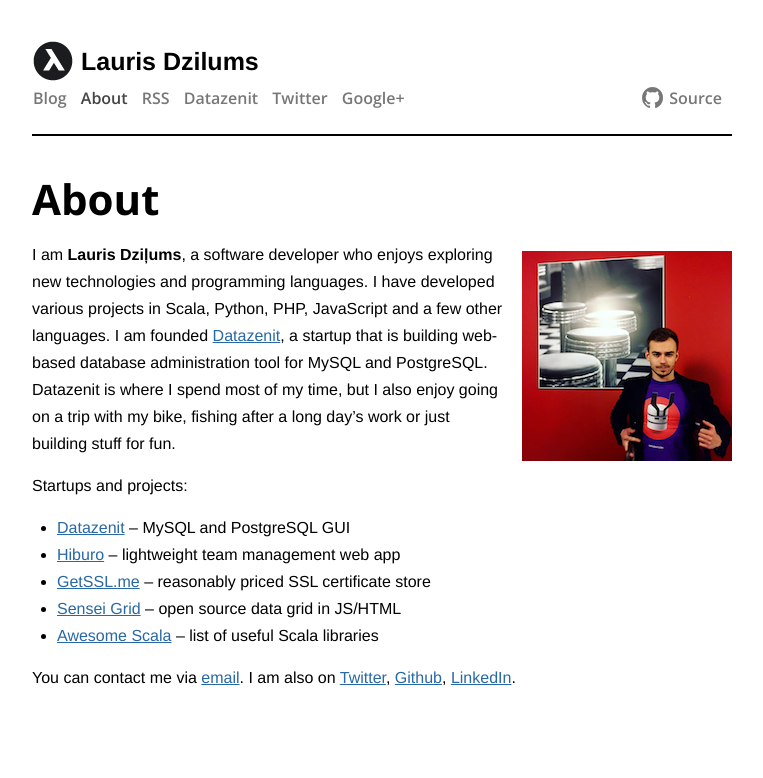
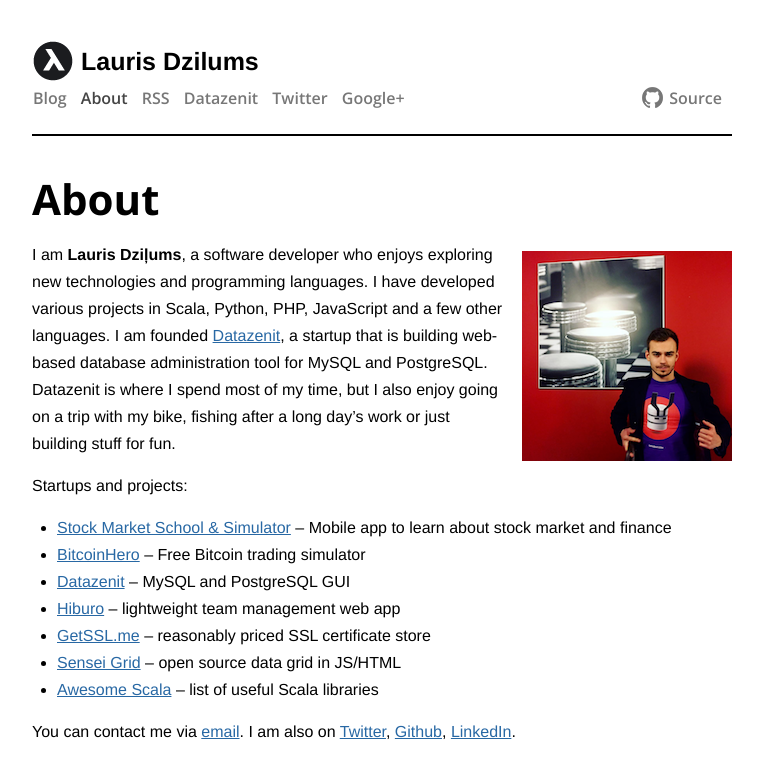
Before and after one commit to lauris/lauris.github.com, a Jekyll site: the page built from about.md, in a window 1280 px wide. Shown: the top 778 px of the page, without its empty margins (258-1021 px from the left). Built offline with Jekyll 4.4.1, drawn with Linux system fonts in a browser that asks for light colours.

Commit message:
Update about.md

```diff
--- a/about.md
+++ b/about.md
@@ -22,6 +22,8 @@
 
 Startups and projects:
 
+* [Stock Market School & Simulator](https://stockmarketgame.net) – Mobile app to learn about stock market and finance
+* [BitcoinHero](https://bitcoinhero.me) – Free Bitcoin trading simulator
 * [Datazenit](http://datazenit.com) – MySQL and PostgreSQL GUI
 * [Hiburo](https://hiburo.com) – lightweight team management web app
 * [GetSSL.me](https://getssl.me) – reasonably priced SSL certificate store
```
